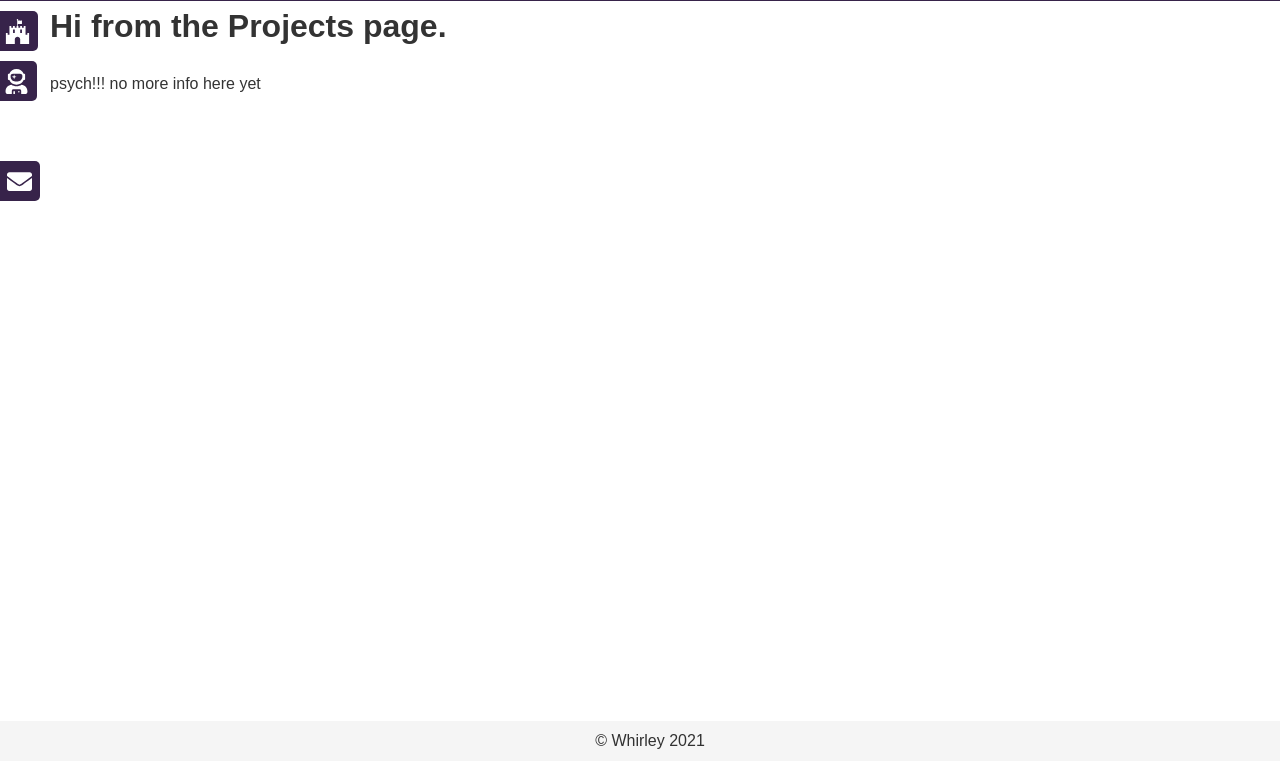
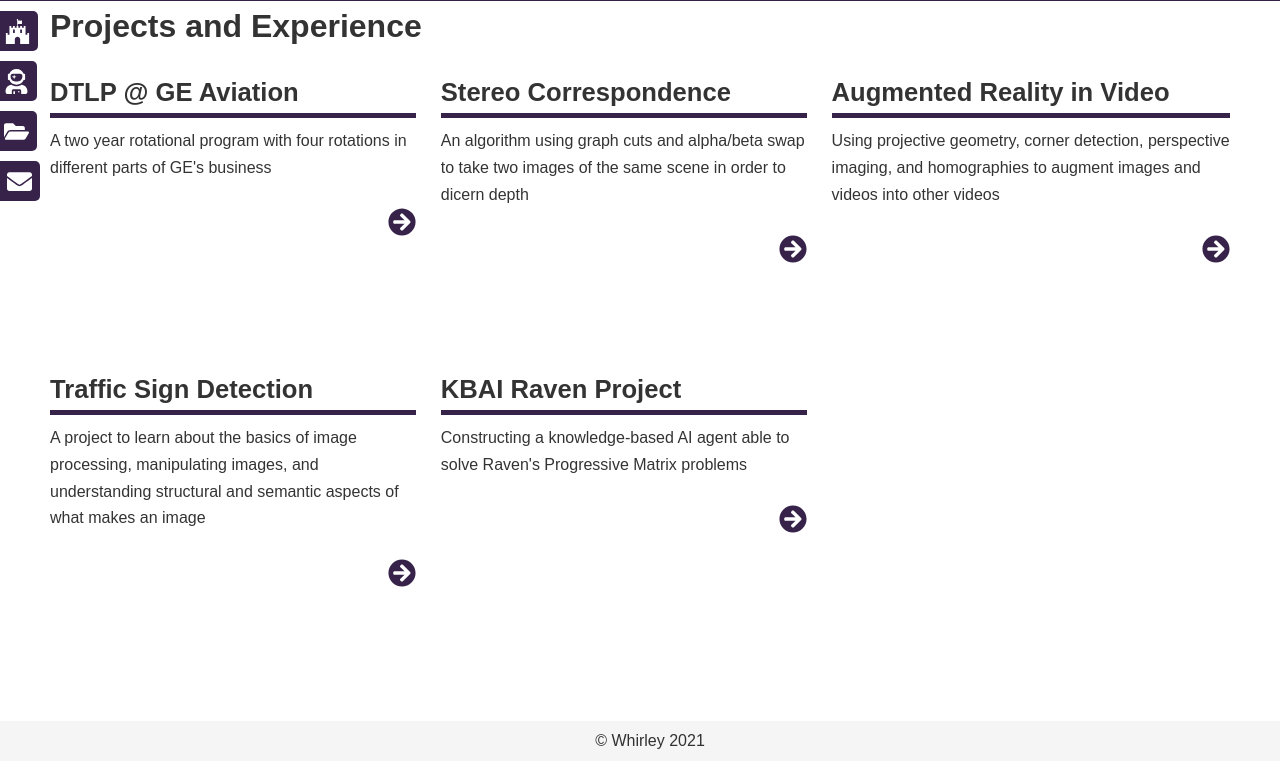
Before and after one commit to awhirley/gatsby-site, a Gatsby site: page /projects in a window 1280 px wide. Shown: the part 39-800 px from the top of the page. Built offline with nearby package versions, Linux system fonts and the light colour scheme; Gatsby itself is replaced by a stand-in of ours.

Commit message:
add projects cards!

```diff
--- a/src/components/main.css
+++ b/src/components/main.css
@@ -191,6 +191,42 @@ code {
     }
 }
 
+/* projects page */
+
+.projects-grid {
+    display: grid;
+    grid-column-gap: 25px;
+    grid-row-gap: 25px;
+    grid-template-columns: 31% 31% auto;
+    grid-template-rows: 40% 40% auto;
+    height: 85vh;
+}
+
+.project-title {
+    border-bottom: 5px solid #37234a;
+    margin-bottom: 10px;
+}
+
+.project-title-text {
+    font-size: 2vw;
+    font-weight: bold;
+}
+
+.arrow {
+    text-align: right;
+}
+
+@media only screen and (max-width: 768px) {
+    .projects-grid {
+        display: block;
+    }
+
+    .project-title-text {
+        font-size: 4vw;
+    }
+}
+
+
 
 /* sidebar */
 
--- /dev/null
+++ b/src/components/projectCard.js
@@ -0,0 +1,29 @@
+import PropTypes from "prop-types"
+import React from "react"
+import { FaArrowCircleRight } from 'react-icons/fa'
+
+import '../components/main.css'
+
+const ProjectCard = ({ title, description }) => (
+  <div>
+    <div class='project-title'>
+      <span class='project-title-text'>{ title }</span><br />
+    </div>
+    <p>{ description }</p>
+    <div class='arrow'>
+      <FaArrowCircleRight size={28} class='menu-link'/>
+    </div>
+  </div>
+)
+
+ProjectCard.propTypes = {
+  title: PropTypes.string,
+  description: PropTypes.string,
+}
+
+ProjectCard.defaultProps = {
+  title: '',
+  description: '',
+}
+
+export default ProjectCard
--- a/src/components/sidebar.js
+++ b/src/components/sidebar.js
@@ -13,7 +13,7 @@ const Sidebar = ({ activeSelection }) => (
       <span class="menu-text">about me</span>
       <FaUserAstronaut size={25} class='sidebar-icon'/>
     </a>
-    <a class='feature-flagged' href="/projects/" id="experience">
+    <a href="/projects/" id="experience">
       <span class="menu-text">experience</span>
       <FaFolderOpen size={25} class='sidebar-icon'/>
     </a>
--- a/src/pages/projects.js
+++ b/src/pages/projects.js
@@ -3,14 +3,52 @@ import React from "react"
 
 import Layout from "../components/layout"
 import SEO from "../components/seo"
+import ProjectCard from "../components/projectCard"
 
 
 const ProjectsPage = () => (
   <Layout>
     <SEO title="projects" />
-    <h1>Hi from the Projects page.</h1>
-    <p>psych!!! no more info here yet</p>
+    <h1>Projects and Experience</h1>
+    <div class='projects-grid'> { mapProjects() } </div>
   </Layout>
 )
 
+const mapProjects = () => {
+  return projectEntries.map((project) =>
+    <ProjectCard
+      title={project.title}
+      image={project.imageName}
+      description={project.description} />
+  );
+}
+
+const projectEntries = [
+  {
+    title: 'DTLP @ GE Aviation',
+    image: 'gelogo',
+    description: 'A two year rotational program with four rotations in different parts of GE\'s business',
+  },
+  {
+    title: 'Stereo Correspondence',
+    image: 'stereocor',
+    description: 'An algorithm using graph cuts and alpha/beta swap to take two images of the same scene in order to dicern depth',
+  },
+  {
+    title: 'Augmented Reality in Video',
+    image: 'PS03',
+    description: 'Using projective geometry, corner detection, perspective imaging, and homographies to augment images and videos into other videos',
+  },
+  {
+    title: 'Traffic Sign Detection',
+    image: 'PS02',
+    description: 'A project to learn about the basics of image processing, manipulating images, and understanding structural and semantic aspects of what makes an image',
+  },
+  {
+    title: 'KBAI Raven Project',
+    image: '',
+    description: 'Constructing a knowledge-based AI agent able to solve Raven\'s Progressive Matrix problems',
+  },
+];
+
 export default ProjectsPage
```
